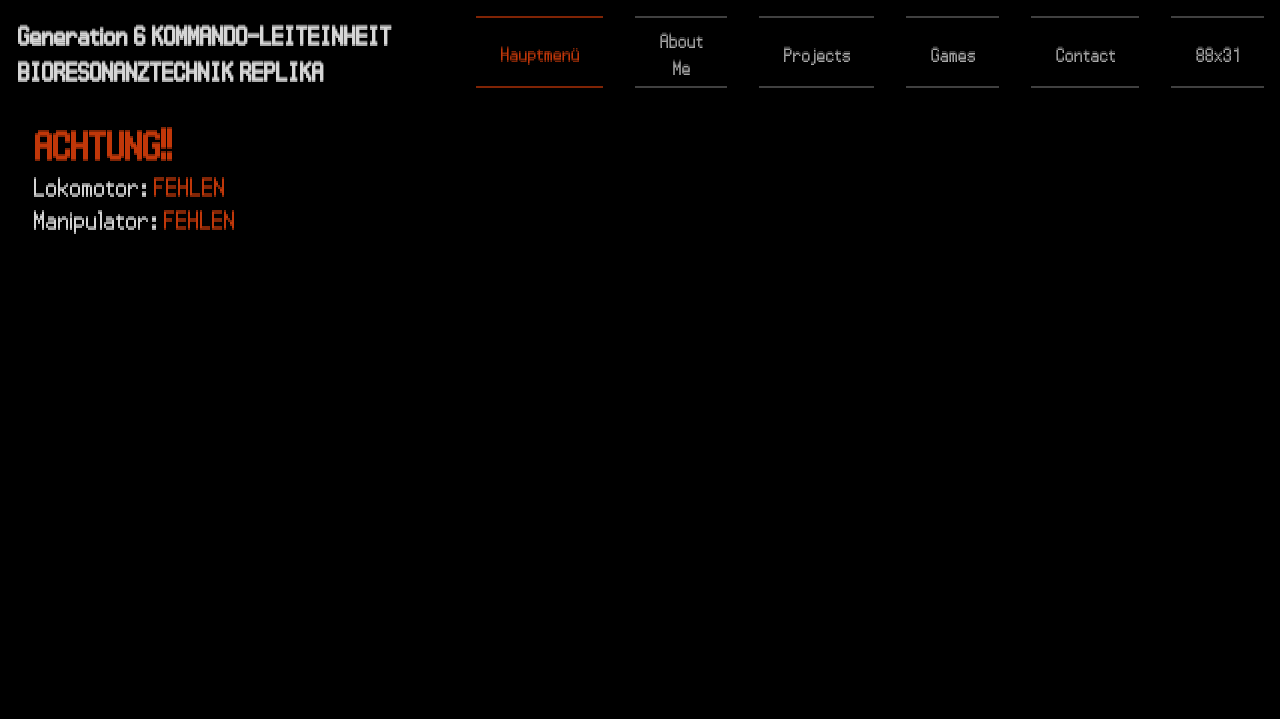
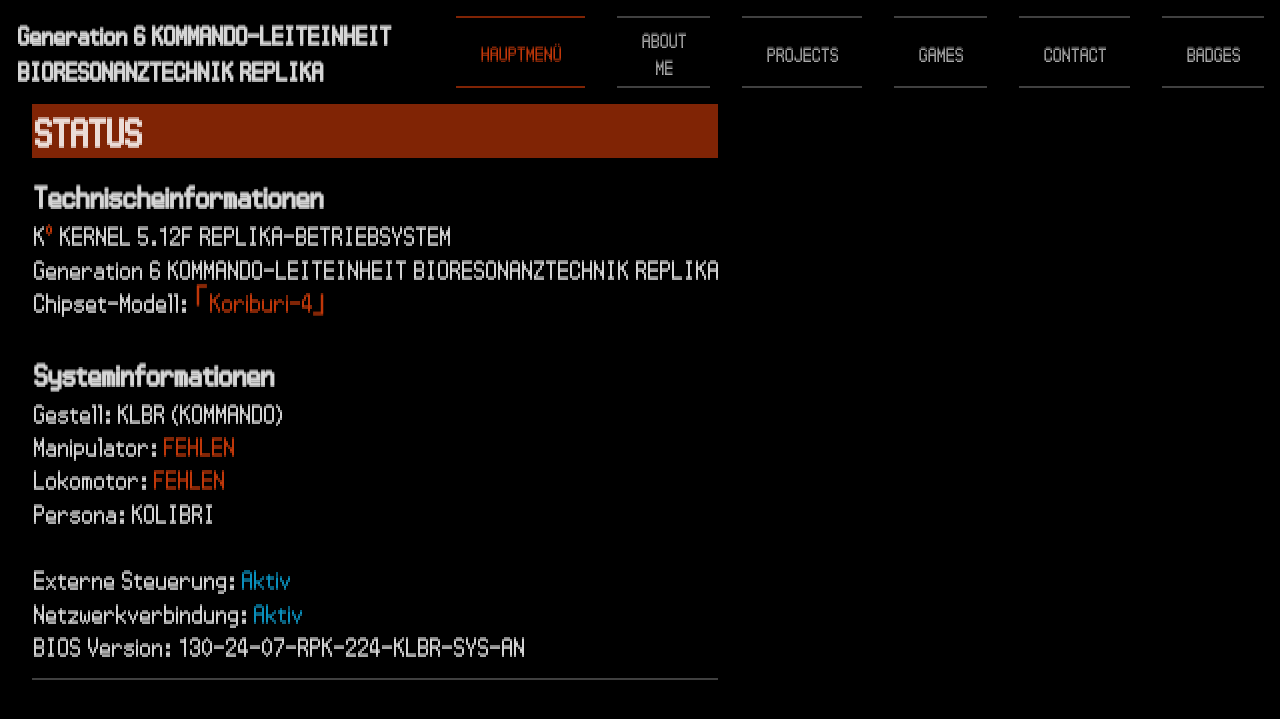
Before and after one commit to Leonaaaaaaa/lonana.dev, a PHP site: page /BIOS.php in a window 1280 px wide. Shown: the top 719 px of the page. Run offline with PHP 8.4, Linux system fonts and the light colour scheme.

Commit message:
update on info screen on main menu

```diff
--- a/BIOS.css
+++ b/BIOS.css
@@ -55,3 +55,14 @@ main {
 #interests {
     line-height: normal;
 }
+
+.container {
+    width: fit-content;
+    border-bottom: var(--grey) 2px solid;
+}
+
+.container h2 {
+    background-color: var(--red);
+    line-height: normal;
+    margin: 0;
+}
--- a/BIOS.php
+++ b/BIOS.php
@@ -27,21 +27,37 @@ $age = $now->diff($born)->y;
     <header>
         <h1>Generation 6 KOMMANDO-LEITEINHEIT BIORESONANZTECHNIK REPLIKA</h1>
         <nav id="page-nav">
-            <button onclick="showPage(0)"  class="red">Hauptmenü</button>
-            <button onclick="showPage(1)" >About Me</button>
-            <button onclick="showPage(2)" >Projects</button>
-            <button onclick="showPage(3)" >Games</button>
-            <button onclick="showPage(4)" >Contact</button>
-            <button onclick="showPage(5)" >88x31</button>
+            <button onclick="showPage(0)" class="red">HAUPTMENÜ</button>
+            <button onclick="showPage(1)">ABOUT ME</button>
+            <button onclick="showPage(2)">PROJECTS</button>
+            <button onclick="showPage(3)">GAMES</button>
+            <button onclick="showPage(4)">CONTACT</button>
+            <button onclick="showPage(5)">BADGES</button>
         </nav>
     </header>
 
     <main>
         <section id="hauptmenu">
-            <div class="warning">
-                <h1 class="red">ACHTUNG!!</h1>
-                <p>Lokomotor: <span class="red">FEHLEN</span></p>
-                <p>Manipulator: <span class="red">FEHLEN</span></p>
+            <div class="container">
+                <h2>STATUS</h2>
+                <div id="replika-os">
+                    <h3>Technischeinformationen</h3>
+                    <p>K<span class="red">⁰</span> KERNEL 5.12F REPLIKA-BETRIEBSYSTEM</p>
+                    <p>Generation 6 KOMMANDO-LEITEINHEIT BIORESONANZTECHNIK REPLIKA</p>
+                    <p>Chipset-Modell: <span class="red">｢Koriburi-4｣</span></p>
+                </div>
+                <br>
+                <div id="replika-info">
+                    <h3>Systeminformationen</h3>
+                    <p>Gestell: KLBR (KOMMANDO)</p>
+                    <p>Manipulator: <span class="red">FEHLEN</span></p>
+                    <p>Lokomotor: <span class="red">FEHLEN</span></p>
+                    <p>Persona: KOLIBRI</p>
+                    <br>
+                    <p>Externe Steuerung: <span class="blue">Aktiv</span></p>
+                    <p>Netzwerkverbindung: <span class="blue">Aktiv</span></p>
+                    <p>BIOS Version: 130-24-07-RPK-224-KLBR-SYS-AN</p>
+                </div>
             </div>
         </section>
         <section hidden id="aboutme">
```
